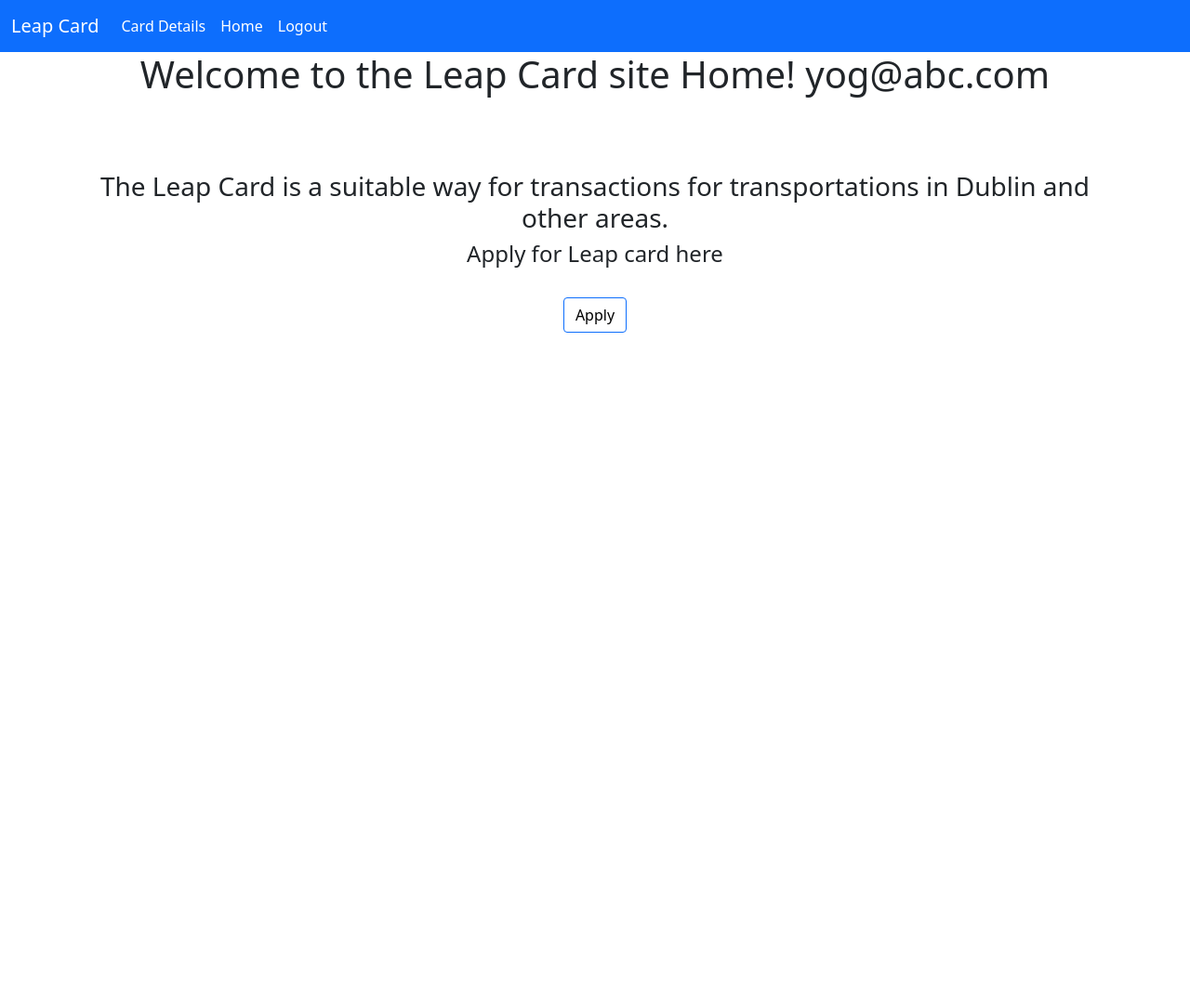
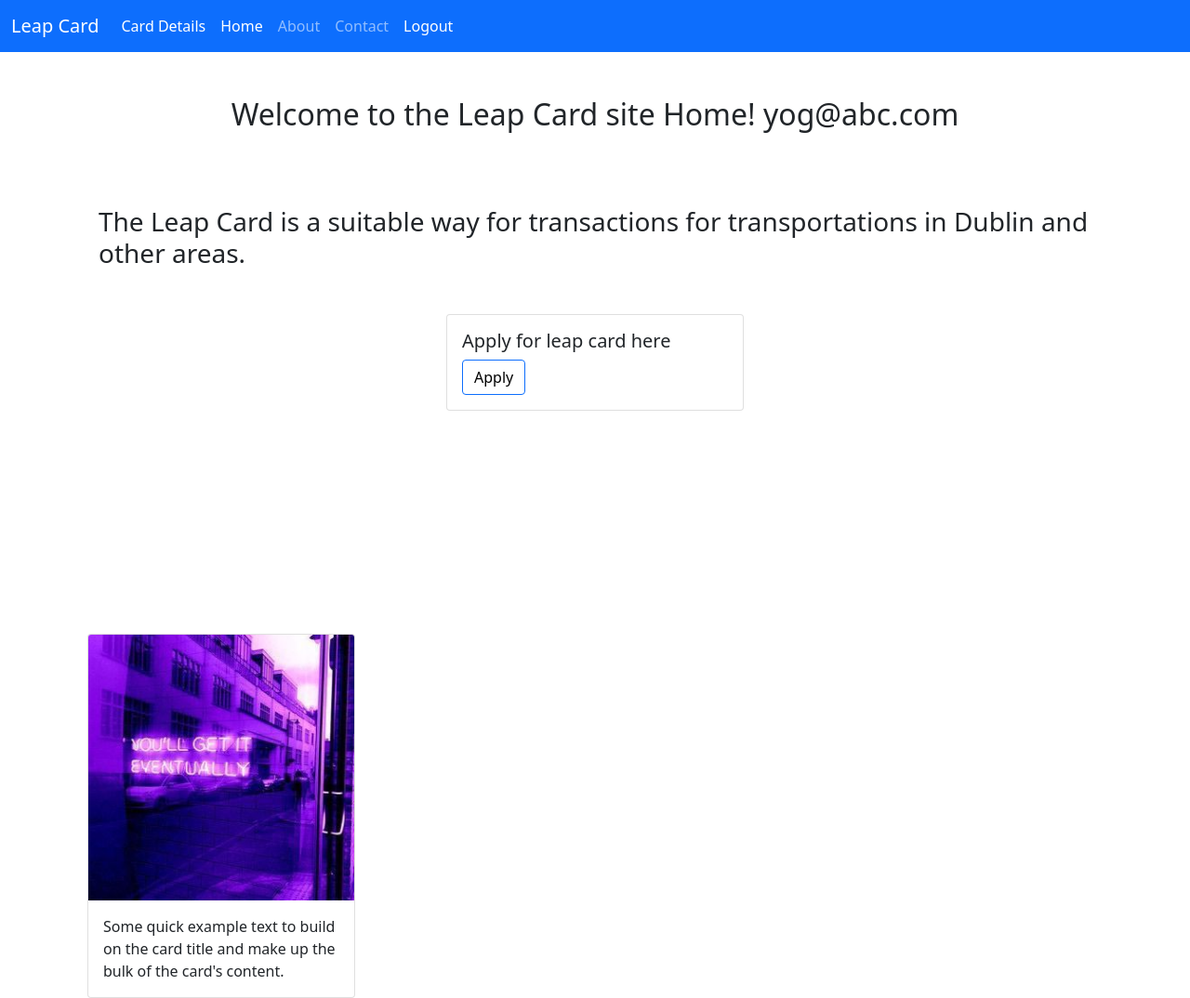
Before and after one commit to x20205511/Leapcard, a Flask app: page /home in a window 1280 px wide. Shown: the whole page at 93% size. Before the commit the page ends 358 px from the top, so only its background shows below. Run offline with Flask 2, Linux system fonts and the light colour scheme; a user stored in the database is signed in; data comes from the database, SQL or seed files in the repository; both versions use the stored data as it was after the commit.

Commit message:
Updated layout and design

```diff
--- a/application/routes.py
+++ b/application/routes.py
@@ -7,12 +7,8 @@ from application.models import User, Card
 from flask_login import login_user, current_user, logout_user, login_required
 
 
-@application.route("/")
-def welcome():
-
-    return "Welcome"
-
 @application.route("/home")
+@login_required
 def home():
     currentcard = Card.query.filter_by(user_id= current_user.id).first()
     return render_template("home.html",card=currentcard)
@@ -21,7 +17,7 @@ def home():
 def error():
     return "Server error occureed"
 
-@application.route("/login", methods=['GET', 'POST'])
+@application.route("/", methods=['GET', 'POST'])
 def login():
     try:
         if current_user.is_authenticated:
@@ -32,8 +28,9 @@ def login():
             if user and bcrypt.check_password_hash(user.password, form.password.data):
                 login_user(user)
                 print(current_user)
-                next_page = request.args.get('next')
-                return redirect(next_page) if next_page else redirect(url_for('home'))
+                # next_page = request.args.get('next')
+                # return redirect(next_page) if next_page else
+                redirect(url_for('home'))
             else:
                 flash('Login failed. Please check credentials', 'danger')
     except:
@@ -74,12 +71,10 @@ def carddetails():
     form = UpdateForm()
     currentcard = Card.query.filter_by(user_id= current_user.id).first()
     if form.add_submit.data:
-        print("haadded")
         currentcard.balance += form.amount.data
         db.session.commit()
         redirect(url_for('carddetails'))
     if form.withdraw_submit.data:
-        print("withdrawnn")
         currentcard.balance -= form.amount.data
         db.session.commit()
 
@@ -95,7 +90,7 @@ def logout():
 @application.route("/deleteaccount")
 def deleteaccount():
     user = User.query.filter_by(id= current_user.get_id()).first()
-    currentcard = Card.query.filter_by(user_id= current_user.id).first()
+    currentcard = Card.query.filter_by(user_id= current_user.id).first() #To retrieve the current card number of the current user
     logout()
     db.session.delete(currentcard)
     db.session.delete(user)
--- a/application/templates/home.html
+++ b/application/templates/home.html
@@ -36,25 +36,58 @@
             {%endif%}
         {%endwith%}
     </div>
-    <div>
+    <div class="container my-5">
     <center>
-    <h1>Welcome to the Leap Card site Home! {{ current_user.email }}</h1></center> <br><br><br><center>
+    <h2>Welcome to the Leap Card site Home! {{ current_user.email }}</h2></center> <br><br><br></center>
     {% if card %}
-    <h3>View your card details her</h3> <br> <button type="button" class="btn btn-outline-warning"><a style="text-decoration: none; color:#000" href ="{{ url_for('carddetails') }}">My Leap Card</a></button><br>
-    <h3>I dont want to use leap card</h3> <br> <button type="button" class="btn btn-outline-danger"><a  style="text-decoration: none; color:#000"href ="{{ url_for('deleteaccount') }}">Delete my Account</a></button>
+    <div class="my-5 d-flex align-items-center justify-content-around">
+    <div class="card" style="width:20rem; ">
+        <div class="card-body">
+          <h5 class="card-title">View your card details here</h5>
+
+          <button type="button" class="btn btn-outline-warning">
+            <a style="text-decoration: none; color:#000" href ="{{ url_for('carddetails') }}">My Leap Card</a>
+        </button>
+        </div>
+      </div>
+      <div class="card d-flex justify-content-center align-items-center" style="width: 20rem;">
+        <div class="card-body">
+          <h5 class="card-title">I dont want to use leap card</h5>
+
+          <button type="button" class="btn btn-outline-danger"><a  style="text-decoration: none; color:#000"href ="{{ url_for('deleteaccount') }}">Delete my Account</a></button>
+        </div>
+      </div>
+    </div>
+    <!-- <h4>View your card details here <button type="button" class="btn btn-outline-warning">
+        <a style="text-decoration: none; color:#000" href ="{{ url_for('carddetails') }}">My Leap Card</a>
+    </button>
+    </h4>
+    <br>
+    <h4>I dont want to use leap card</h4> <button type="button" class="btn btn-outline-danger"><a  style="text-decoration: none; color:#000"href ="{{ url_for('deleteaccount') }}">Delete my Account</a></button> -->
     {% else %}
-    <h3>The Leap Card is a suitable way for transactions for transportations in Dublin and other areas.</h3><h4>Apply for Leap card here</h4> <br> <button type="button" class="btn btn-outline-primary"><a style="text-decoration: none; color:#000"href ="{{ url_for('apply') }}">Apply</a></button>
+
+
+    <h3>The Leap Card is a suitable way for transactions for transportations in Dublin and other areas.</h3>
+    <div class="my-5 d-flex justify-content-center">
+    <div class="card" style="width: 20rem;">
+        <div class="card-body">
+          <h5 class="card-title">Apply for leap card here</h5>  <button type="button" class="btn btn-outline-primary"><a style="text-decoration: none; color:#000"href ="{{ url_for('apply') }}">Apply</a></button>
+        </div>
+    </div>
+</div>
+
     {% endif %}
-</center>
+
     </div>
+    <!-- <img src="static/s1.jpg" height=20/> -->
 <br><br><br><br><br><br><br><br>
-<!-- <div class="card" style="width: 18rem;">
-  <img src="s1.jpg" class="card-img-top" alt="...">
+<div class="card" style="width: 18rem;">
+  <img src="static/s1.jpg" class="card-img-top" alt="...">
   <div class="card-body">
     <p class="card-text">Some quick example text to build on the card title and make up the bulk of the card's content.</p>
   </div>
 </div>
-</div> -->
+</div>
 
  {% endblock content %}
  <!-- JavaScript Bundle with Popper -->
--- a/application/templates/layout.html
+++ b/application/templates/layout.html
@@ -24,6 +24,12 @@
               </li>
               <li class="nav-item">
                 <a class="nav-link active" aria-current="page" href="{{ url_for('home') }}">Home</a>
+              </li>
+              <li class="nav-item">
+                <a class="nav-link" href="#">About</a>
+              </li>
+              <li class="nav-item">
+                <a class="nav-link" href="#">Contact</a>
               </li>
               <li class="nav-item">
                 <a class="nav-link active" aria-current="page" href="{{ url_for('logout') }}">Logout</a>
--- a/application/templates/login.html
+++ b/application/templates/login.html
@@ -12,8 +12,8 @@
         <body> -->
 {% extends "layout.html" %}
    {% block content %}
-            <div class="container">
-                <div class="col-md-6">
+            <div class="container d-flex">
+                <div class="col-md-5">
                     {% with messages = get_flashed_messages(with_categories=true) %}
                         {%if messages%}
                             {%for category, message in messages %}
```
Also changed, not shown: application/templates/carddetails.html (+4 -4 lines), application/templates/register.html (+5 -4 lines), application/database.db, application/static/s1.jpg (renamed from application/templates/s1.jpg).
